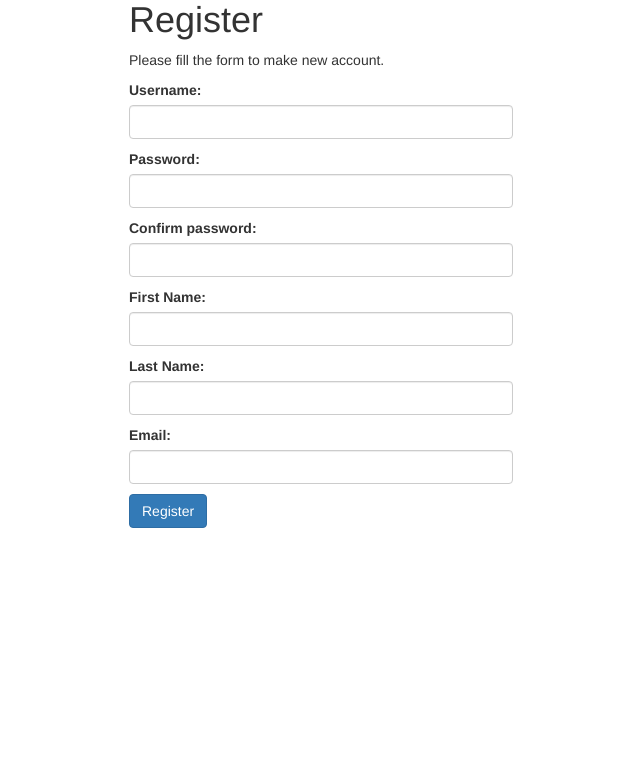
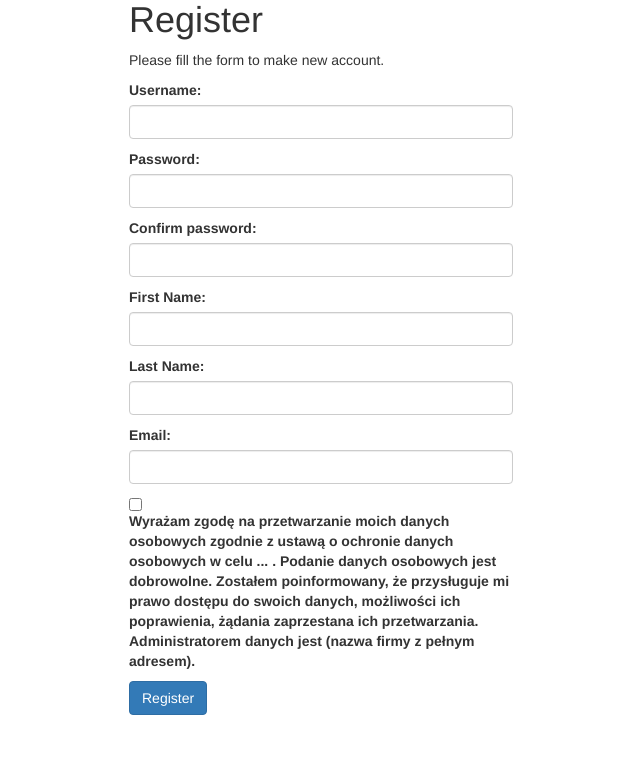
Before and after one commit to zajacpiotr/Login-system-OOP, a PHP site: page /register.php in a window 1280 px wide. Shown: the part 40-800 px from the top of the page, without its empty margins (319-959 px from the left). Run offline with PHP 8.4, Linux system fonts and the light colour scheme.

Commit message:
Added checkbox with authorisation to process personal data

```diff
--- a/css/style.css
+++ b/css/style.css
@@ -10,3 +10,13 @@
     width: 30%;
     margin: 40px auto;
 }
+
+.inline-field input {
+    float: left;
+}
+
+.inline-field label {
+    display: inline-block;
+    margin-bottom: 0;
+    vertical-align: middle;
+}
--- a/register.php
+++ b/register.php
@@ -5,8 +5,8 @@
 include_once("Class/Validation.php");
 include_once("Class/Core.php");
 
-$username= $name= $lastName= $email= $password= $passwordConfirm = "";
-$msg= $errorMsg= $emailErr= $usernameErr= $lastNameErr= $nameErr= $error= $passwordConfirmErr= $passwordErr= $insertMsg= "";
+$username= $name= $lastName= $email= $password= $passwordConfirm = $checkbox= "";
+$msg= $errorMsg= $emailErr= $usernameErr= $lastNameErr= $nameErr= $error= $passwordConfirmErr= $passwordErr= $insertMsg= $checkboxErr=  "";
 if($_SERVER["REQUEST_METHOD"] == "POST"){
     $validation = new Validation();
     $core = new Core();
@@ -24,6 +24,7 @@
     $email= htmlspecialchars(strip_tags($_POST["email"]));
     $password= htmlspecialchars(strip_tags($_POST["password"]));
     $passwordConfirm= htmlspecialchars(strip_tags($_POST["passwordConfirm"]));
+    //$checkbox= $_POST["checkbox"];
 
     if($msg != null) {
             $errorMsg= $msg;
@@ -39,6 +40,8 @@
             $passwordErr="Please enter correct password";
     } elseif($password!=$passwordConfirm) {
             $passwordConfirmErr="Password isn't the same";
+    } elseif((empty($_POST["checkbox"]))) {
+            $checkboxErr="To create new account you must authorisation to process personal data";
     } else {
         $query = "SELECT * FROM users WHERE username = '$username'";
         $stmt = $validation->read($query);
@@ -51,7 +54,7 @@
            $error.= "This Email is actually busy <br />";
        }
         unset($stmt);
-    } if(empty($error)&& empty($emailErr)&& empty($nameErr)&& empty($lastNameErr)&& empty($usernameErr)&& empty($passwordErr)&& empty($passwordConfirmErr)&& empty($errorMsg)) {
+    } if(empty($error)&& empty($emailErr)&& empty($nameErr)&& empty($lastNameErr)&& empty($usernameErr)&& empty($passwordErr)&& empty($passwordConfirmErr)&& empty($errorMsg)&& empty($checkboxErr)) {
             $password= password_hash($password, PASSWORD_DEFAULT);
             $stmt = $core->insert($username,$password,$name,$lastName,$email) ;
             if($stmt){
@@ -96,6 +99,11 @@
                     <input type="text" name="email" class="form-control" id="inputEmail" value="<?php echo $email; ?>">
                     <span class="error"><?php echo $emailErr; ?></span>
                 </p>
+                <p class="inline-field">
+                    <input type="checkbox" name="checkbox" />
+                    <label for="checkbox">Wyrażam zgodę na przetwarzanie moich danych osobowych zgodnie z ustawą o ochronie danych osobowych w celu ... . Podanie danych osobowych jest dobrowolne. Zostałem poinformowany, że przysługuje mi prawo dostępu do swoich danych, możliwości ich poprawienia, żądania zaprzestana ich przetwarzania. Administratorem danych jest (nazwa firmy z pełnym adresem).</label>
+                    <span class="error"><?php echo $checkboxErr; ?></span>
+                </p>
                 <input type="submit" value="Register" class="btn btn-primary">
                 <p class="success">
                     <?php //echo $insertMsg?>
```
